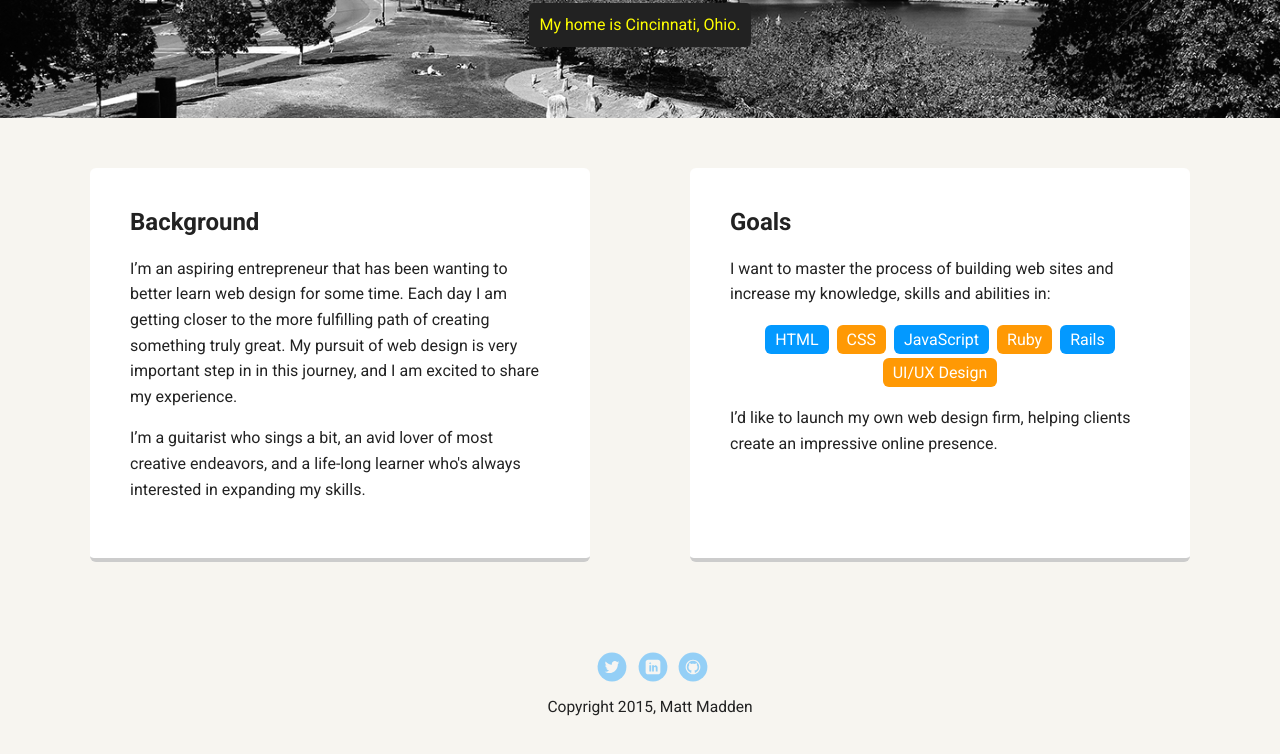
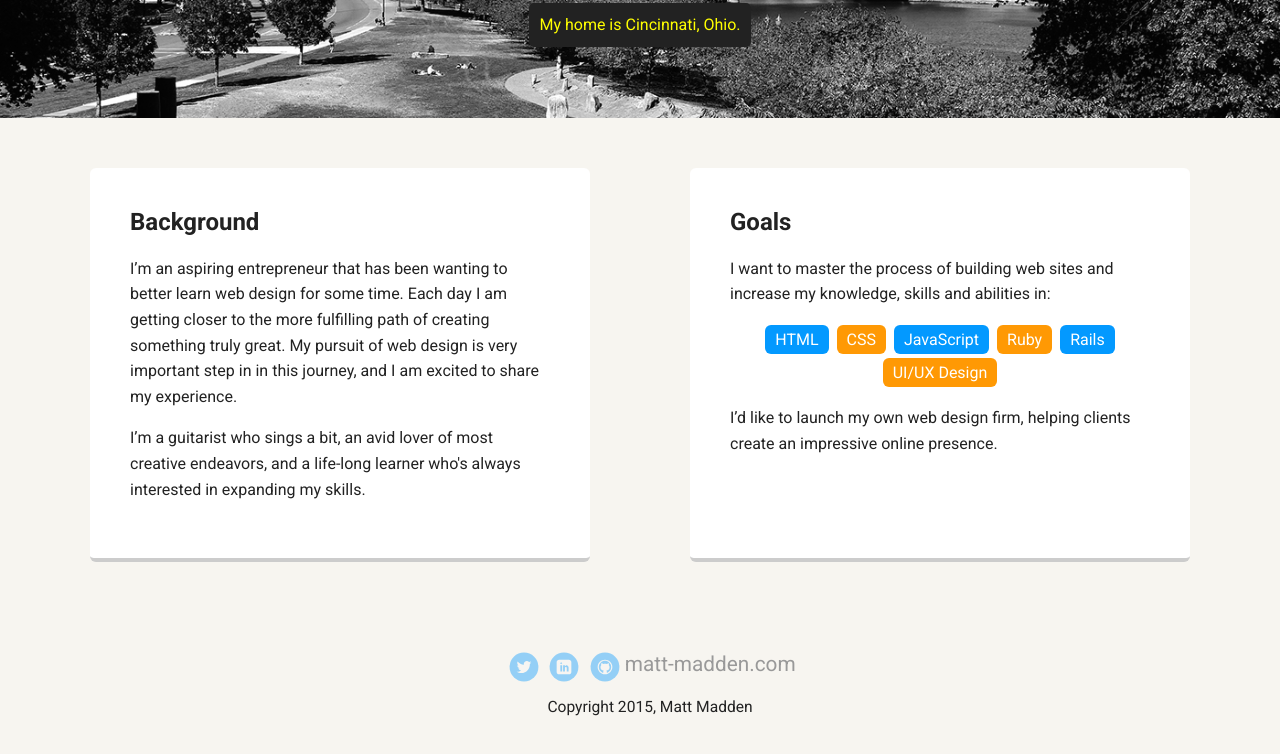
Before and after one commit to MatthewMadden/profile_page, a plain HTML site: page index.html in a window 1280 px wide. Shown: the part 352-1106 px from the top of the page. Drawn offline with Linux system fonts and the light colour scheme; a web font is replaced by a local one.

Commit message:
Added personal website link

```diff
--- a/index.html
+++ b/index.html
@@ -50,6 +50,7 @@
         <li><a href="https://twitter.com/mattmaddenmusic" class="social twitter">Twitter</a></li>
         <li><a href="https://www.linkedin.com/in/mattmaddenresume" class="social linkedin">LinkedIn</a></li>
         <li><a href="https://github.com/MatthewMadden" class="social github">Github</a></li>
+        <li><a href="http://www.matt-madden.com/#home">matt-madden.com</a></li>
       </ul>
       <p class="copyright">Copyright 2015, Matt Madden</p>
     </footer>
```
Also changed, not shown: about.html (added).
